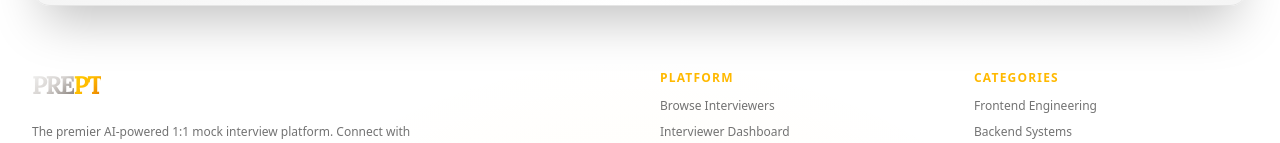
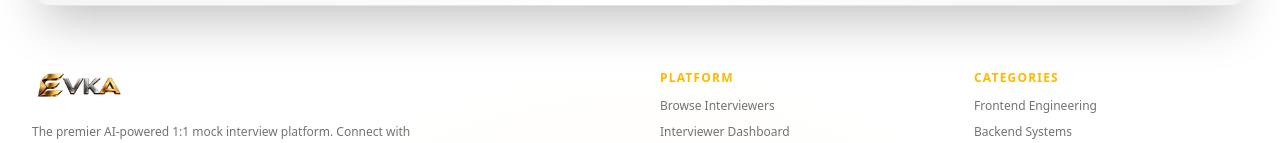
Before and after one commit to Feven-Tolosa/PREPT-AI-INTERVIW-MARKETPLACE, a Next.js app: page / in a window 1280 px wide. Shown: the part 9373-9516 px from the top of the page. Built offline with nearby package versions, Linux system fonts and the light colour scheme; no server answers.

Commit message:
Update footer component

```diff
--- a/components/footer.jsx
+++ b/components/footer.jsx
@@ -45,10 +45,7 @@ export default function Footer() {
           {/* COL 1: Brand & Status */}
           <div className="lg:col-span-2 flex flex-col gap-5">
             <Link href="/" className="flex items-center gap-2">
-              <span className="font-serif text-2xl tracking-tighter font-bold">
-                <GrayTitle>PRE</GrayTitle>
-                <GoldTitle>PT</GoldTitle>
-              </span>
+              <img src="/logo.png" alt="Prept Logo" className="h-8 w-auto" />
             </Link>
 
             <p className="text-xs text-muted-foreground font-light leading-relaxed max-w-sm">
```
